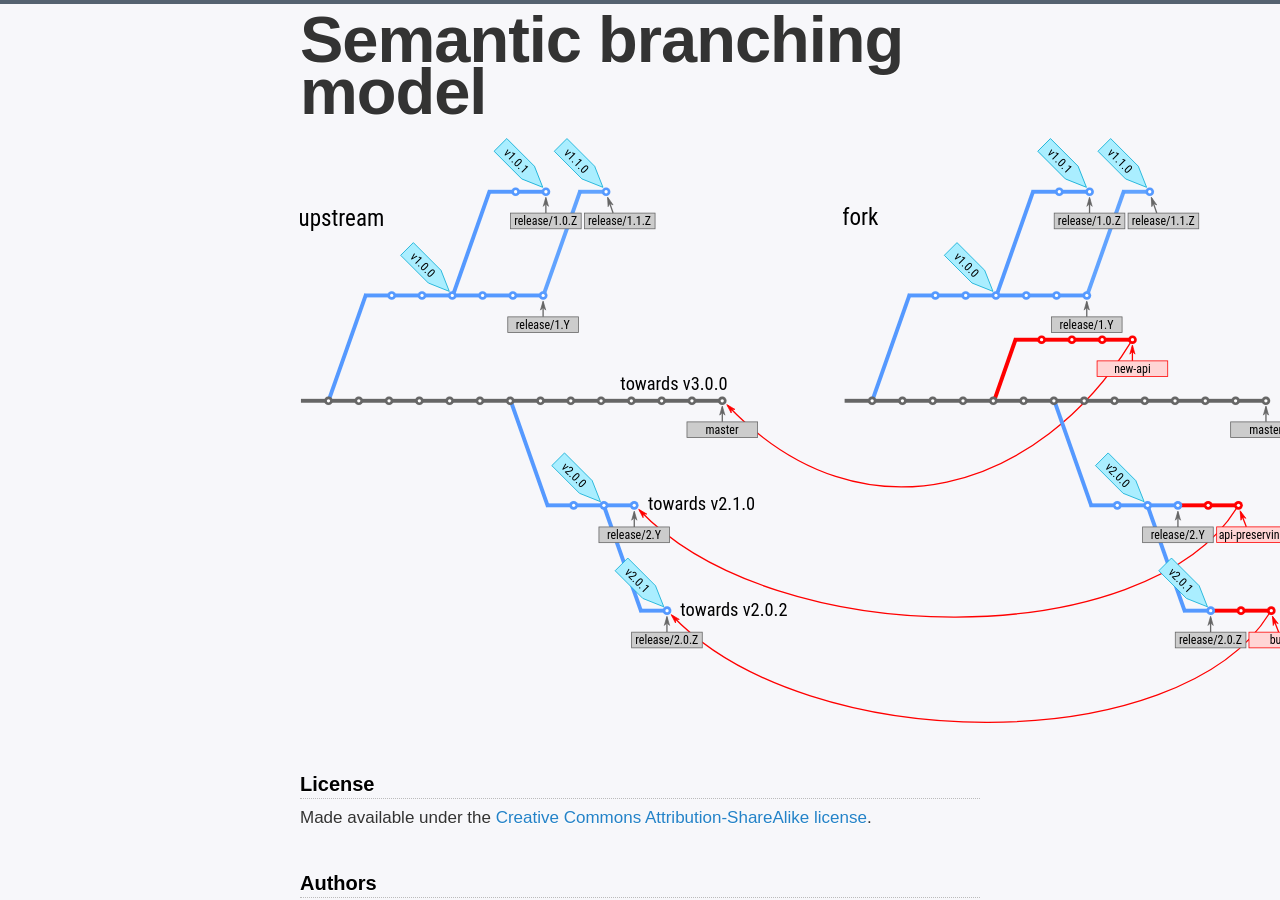
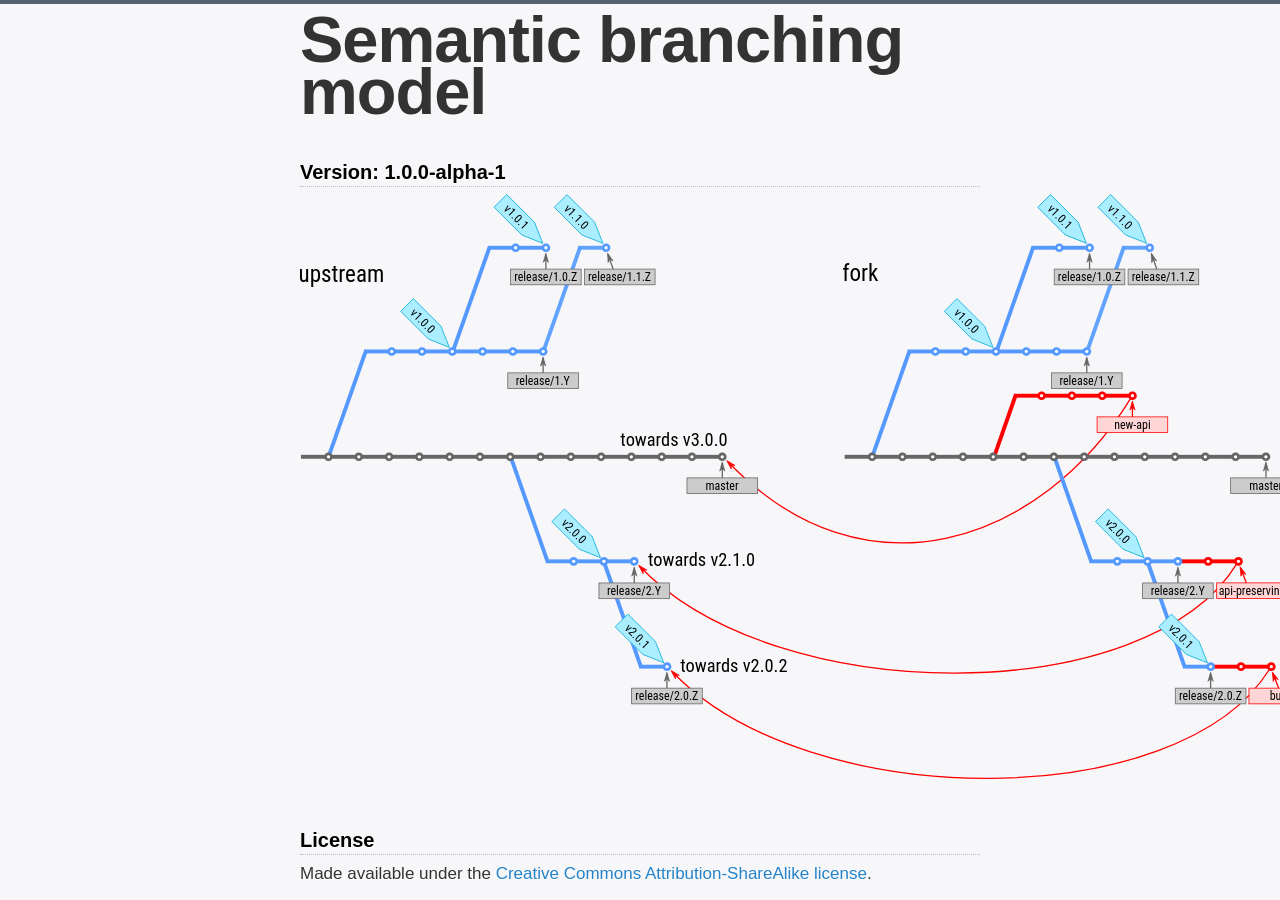
Before and after one commit to dev-cafe/branching-model, a Jekyll site: the page built from index.md, in a window 1280 px wide and 900 px high. Built offline with Jekyll 4.4.1, drawn with Linux system fonts in a browser that asks for light colours; our own code applies the rules of GitHub Pages for plain Markdown files.

Commit message:
add a version
alpha to allow comments/improvements before it becomes v1.0.0

```diff
--- a/index.md
+++ b/index.md
@@ -5,6 +5,8 @@ permalink: /
 
 
 # Semantic branching model
+
+## Version: 1.0.0-alpha-1
 
 <img src="img/branching-model.svg" alt="Branching model" width="150%">
 
```
